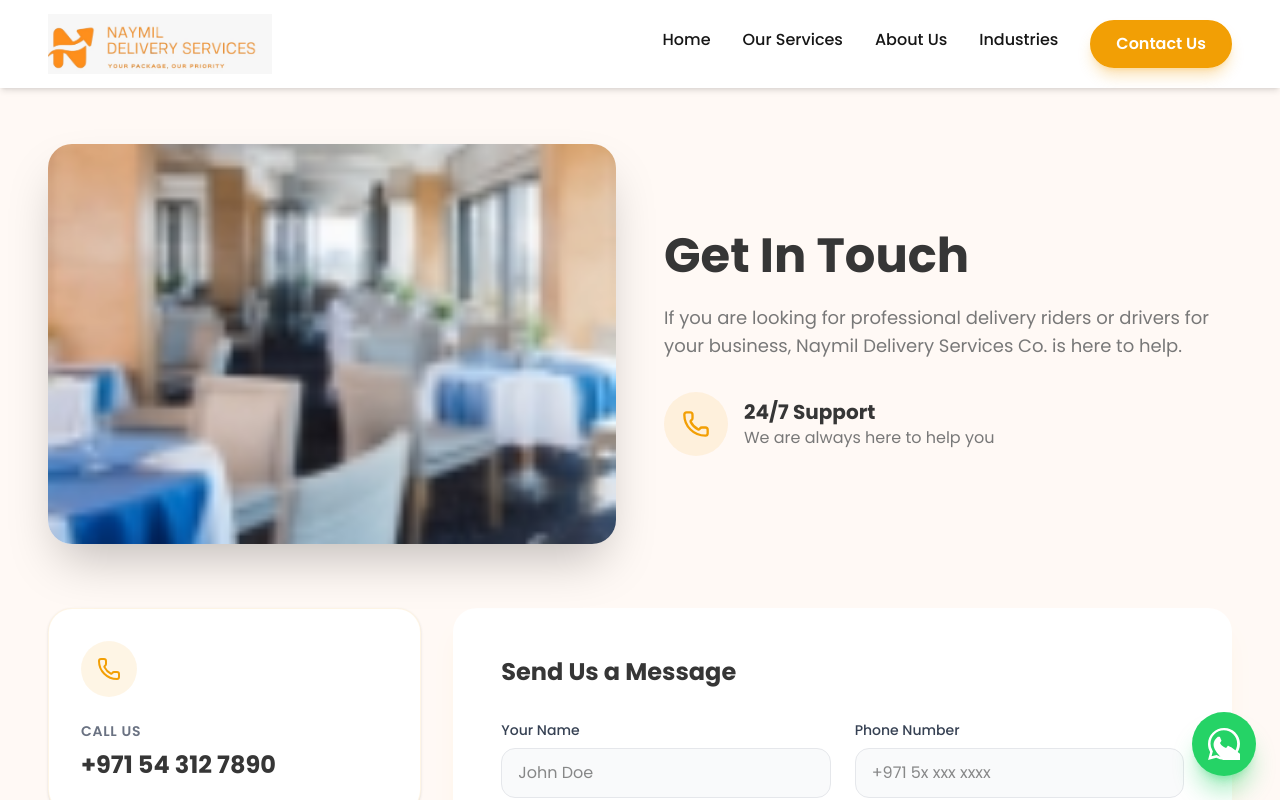
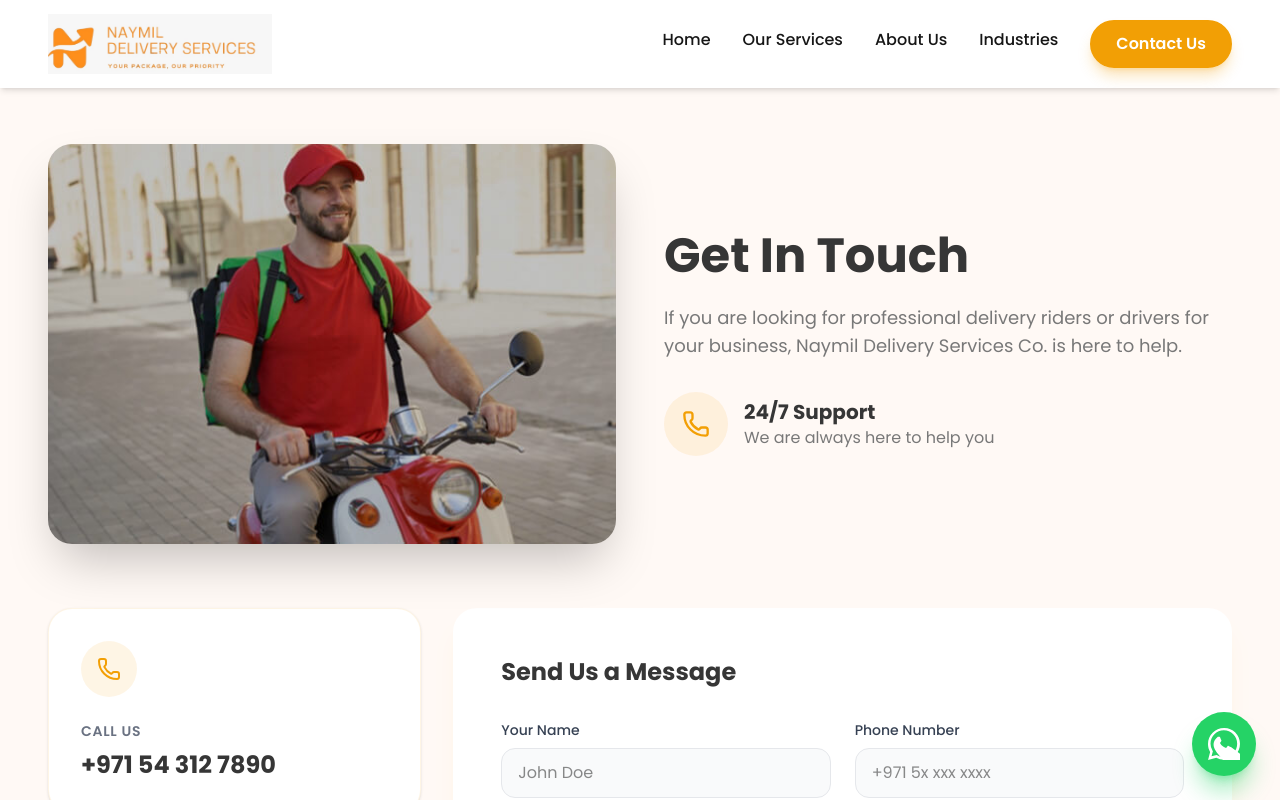
Before and after one commit to maslamhussaini/naymildelivery, a Next.js app: page /contact in a window 1280 px wide. Shown: the top 800 px of the page. Built offline with nearby package versions, Linux system fonts and the light colour scheme.

Commit message:
Replace blurred contact background with relevant delivery rider hero image photo-6.jpg

```diff
--- a/app/contact/page.tsx
+++ b/app/contact/page.tsx
@@ -17,7 +17,7 @@ export default function ContactPage() {
                 viewport={{ once: true }}
                 className="relative h-[400px] w-full hidden lg:block"
               >
-                 <Image src="/photo-2.jpg" alt="Get In Touch" fill className="object-cover rounded-3xl shadow-2xl" priority />
+                 <Image src="/photo-6.jpg" alt="Get In Touch - Delivery Rider" fill className="object-cover rounded-3xl shadow-2xl" priority />
               </motion.div>
               <div className="text-left max-w-2xl">
                 <h2 className="text-3xl md:text-5xl font-bold text-[#363636] mb-6">Get In Touch</h2>
```
